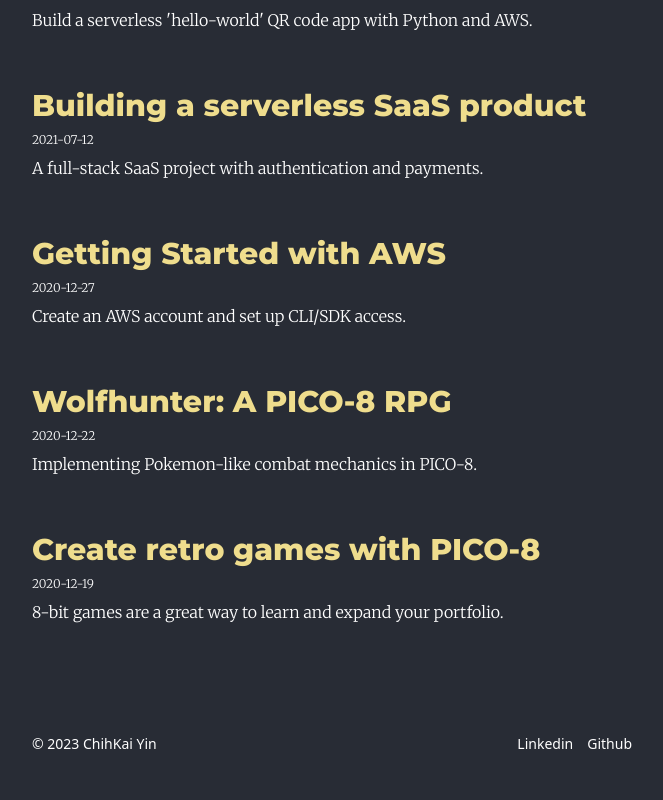
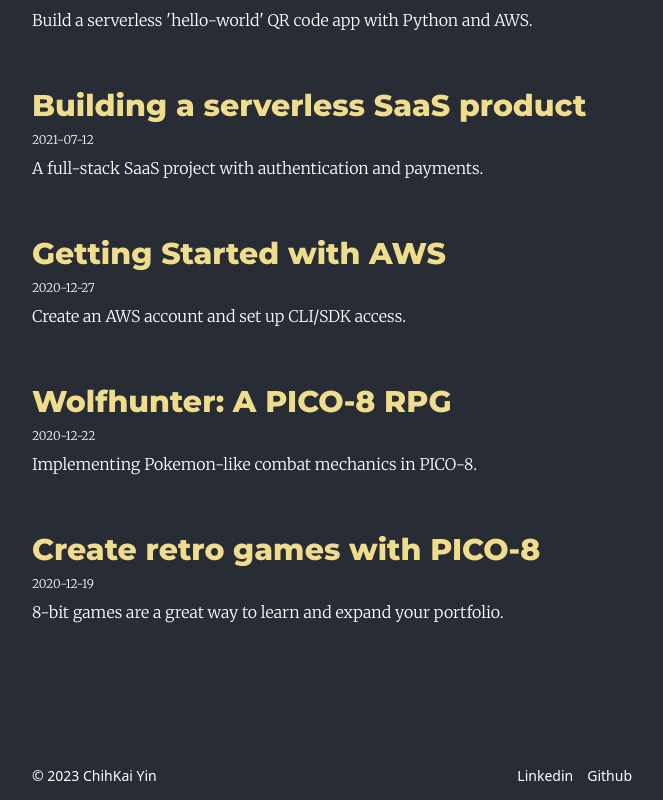
Before and after one commit to alexyin0978/chihkaiyin.blog, a Next.js app: page / in a window 1280 px wide. Shown: the part 468-1268 px from the top of the page, without its empty margins (308-971 px from the left). Before the commit the page ends 1236 px from the top, so only its background shows below. Built offline with nearby package versions, Linux system fonts and the light colour scheme.

Commit message:
update: ui WIP

```diff
--- a/app/[post]/page.tsx
+++ b/app/[post]/page.tsx
@@ -22,7 +22,7 @@ export default function Post({ params }: PostProps) {
   const post = getPost(params.post);
   const postMetaData = post.data as PostMetaData;
   return (
-    <main className="pt-4 pb-36">
+    <main className="pt-4">
       <header className="mb-7">
         <h1
           className={`${montserrat.className} text-[40px] text-header_dark font-extrabold`}
--- a/app/page.tsx
+++ b/app/page.tsx
@@ -38,7 +38,7 @@ export default function Home() {
   const postMetaDatas = getAllPostsMetaDatas();
 
   return (
-    <div className="pb-36">
+    <>
       <SelfIntro />
       <main>
         {postMetaDatas.length !== 0 &&
@@ -46,6 +46,6 @@ export default function Home() {
             <PostListItem key={topic.title + idx} {...topic} />
           ))}
       </main>
-    </div>
+    </>
   );
 }
--- a/components/Footer.tsx
+++ b/components/Footer.tsx
@@ -13,7 +13,9 @@ const mediaLinks = [
 
 export default function Footer() {
   return (
-    <footer className="absolute bottom-0 h-14 px-5 left-0 text-sm text-white font-light pt-5 pb-3 w-full flex justify-between items-center">
+    <footer>
+      <div className="h-44">{/* invisible height */}</div>
+      <div className="absolute bottom-0 h-14 px-5 left-0 text-sm text-white font-light pt-5 pb-3 w-full flex justify-between items-center">
         <p>© 2023 ChihKai Yin</p>
         <div className="flex gap-3.5">
           {mediaLinks.map(({ type, link }) => (
@@ -22,6 +24,7 @@ export default function Footer() {
             </Link>
           ))}
         </div>
+      </div>
     </footer>
   );
 }
```
Lines whose indentation alone changed are shown as unchanged.
